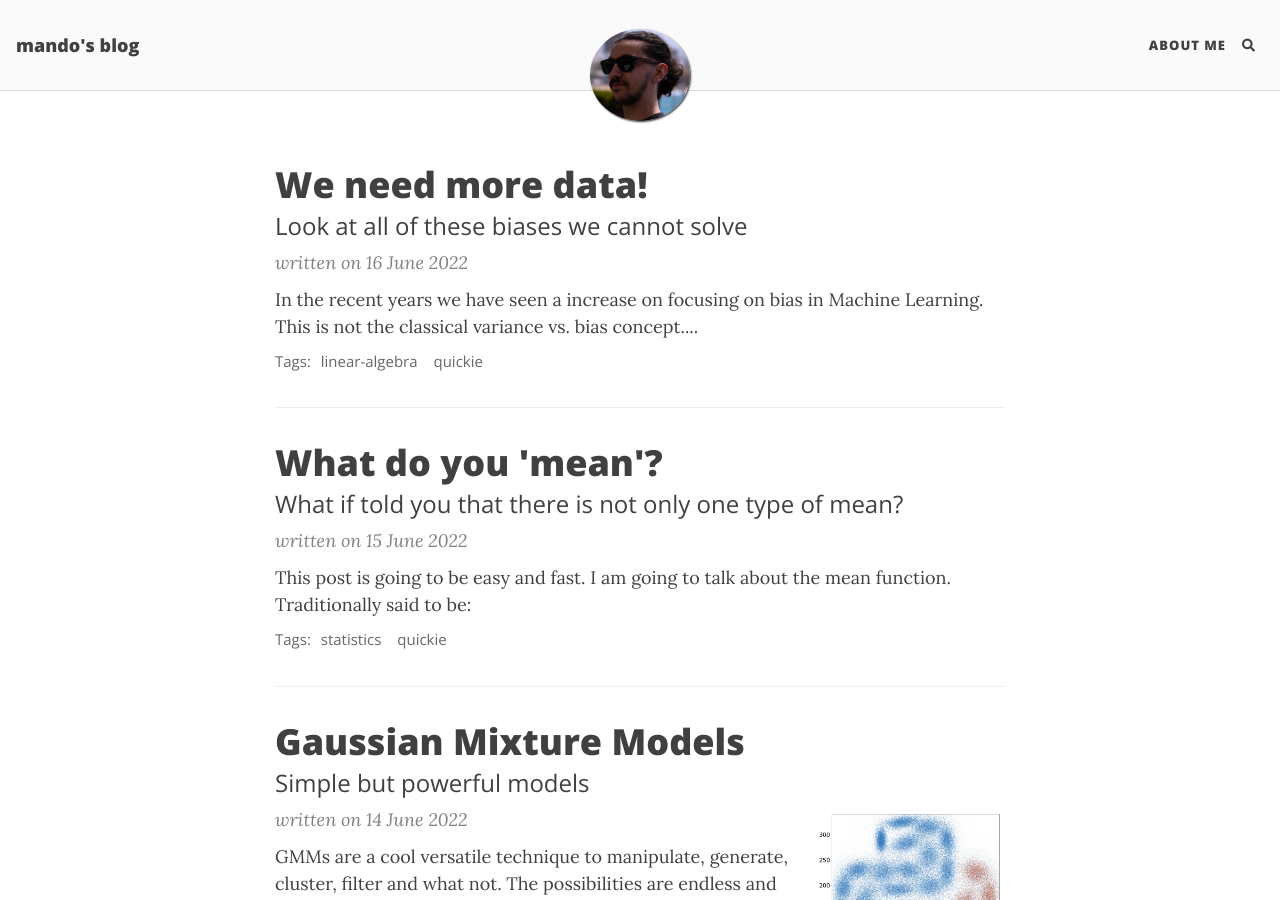
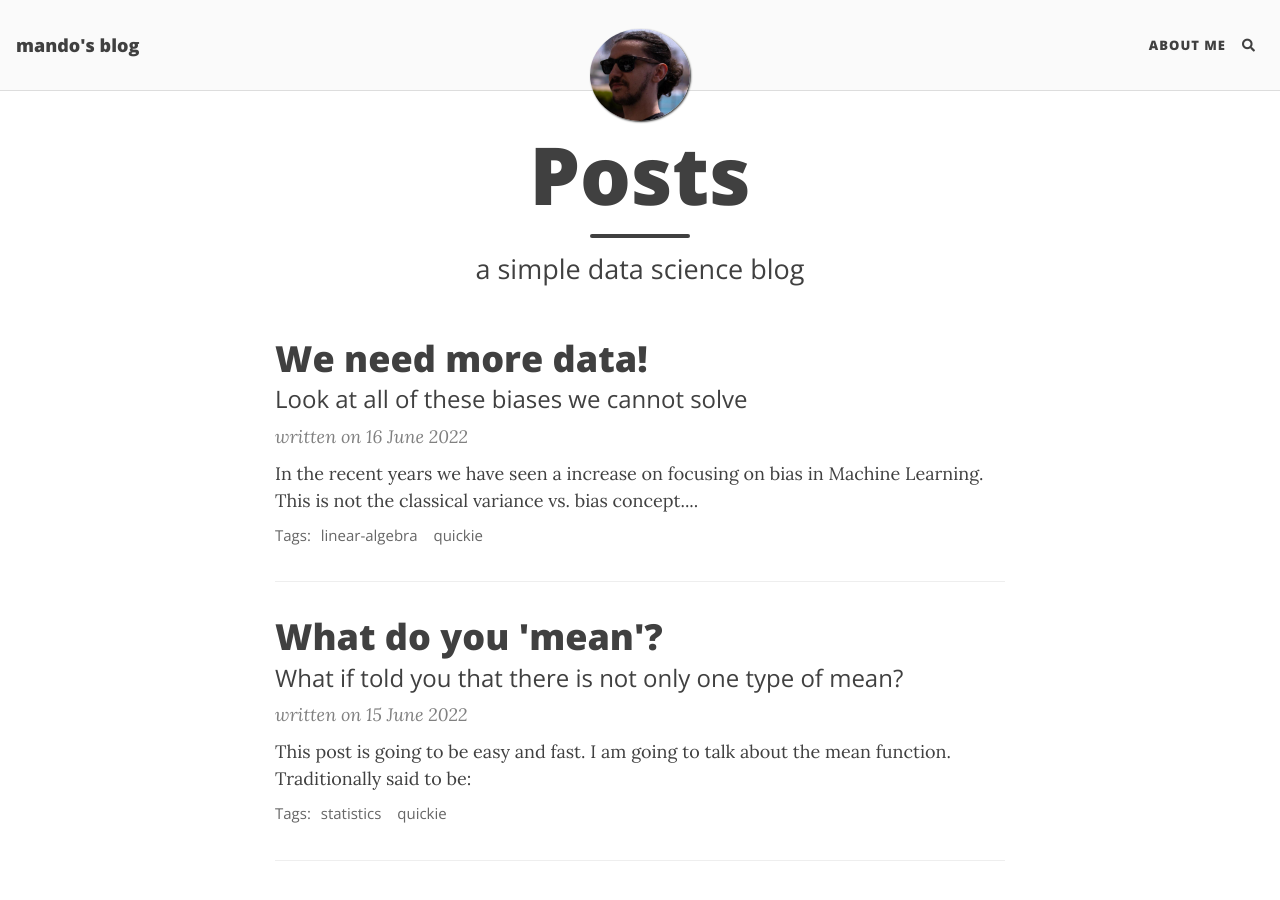
Before and after one commit to vjedulla/vjedulla.github.io, a Jekyll site: the page built from index.html, in a window 1280 px wide and 900 px high. Built offline with Jekyll 4.4.1, drawn with Linux system fonts in a browser that asks for light colours; nearby versions of some CDN libraries; the list of posts is cut into pages by our own code; comment, search, counter and statistics services are not loaded; some of the changed lines change nothing that is shown.

Commit message:
minor refactoring, changed title and landing page

```diff
--- a/_includes/head.html
+++ b/_includes/head.html
@@ -23,7 +23,7 @@
     {%- endif -%}
   {% endcapture %}
 
-  <title>{{ title }}</title>
+  <title>vjedulla | {{ title }}</title>
 
   {% if site.author %}
   <meta name="author" content="{{ site.author }}">
--- a/index.html
+++ b/index.html
@@ -1,5 +1,5 @@
 ---
 layout: home
-title:
-subtitle: This is where I will tell my friends way too much about me
+title: Posts
+subtitle: a simple data science blog
 ---
```
